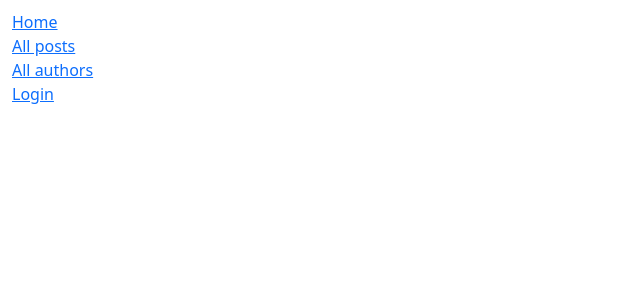
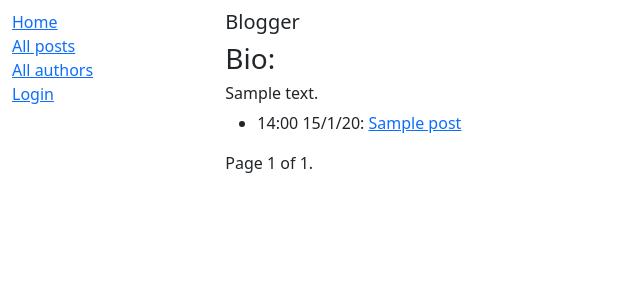
Before and after one commit to drovosekovanton/djangoProjectBlog, a Django app: page /miniblog/blogger/1/ in a window 1280 px wide. Shown: the top 300 px of the page, without its empty margins (0-640 px from the left). Run offline with Django 4.2, Linux system fonts and the light colour scheme; tables that the repository leaves empty hold one stand-in row (values such as "Sample post"); parts of the project's set-up code (start-up, migrations or seed data) failed here and were passed over.

Commit message:
initial blogger detail view fixing some 'user' typos in templates

```diff
--- a/miniblog/templates/miniblog/blogger_detail.html
+++ b/miniblog/templates/miniblog/blogger_detail.html
@@ -3,5 +3,15 @@
     Blog user: Miniblog
 {% endblock %}
 {% block content %}
-
+    <h5>Blogger {{ blogger.username }}</h5>
+    <h3>Bio:</h3>
+    <h6>{{ blogger.bloguser.bio }}</h6>
+    <ul>
+        {% for post in post_list %}
+            <li>
+                {{ post.date_published|date:"H:i j/n/y" }}:
+                <a href="{% url 'post' post.pk %}">{{ post.post_title }}</a>
+            </li>
+        {% endfor %}
+    </ul>
 {% endblock %}
--- a/miniblog/templates/miniblog/bloggers_all.html
+++ b/miniblog/templates/miniblog/bloggers_all.html
@@ -5,10 +5,10 @@
 {% block content %}
     <h1>All bloggers</h1>
     <ul>
-        {% for bloguser in page_obj %}
-            {# each post is a BlogUser object #}
+        {% for blogger in page_obj %}
+            {# each blogger is a User object #}
             <li>
-                <a href="{% url 'blogger' bloguser.pk %}">{{ bloguser.user.username }}</a>
+                <a href="{% url 'blogger' blogger.pk %}">{{ blogger.username }}</a>
             </li>
         {% endfor %}
     </ul>
--- a/miniblog/templates/miniblog/post_detail.html
+++ b/miniblog/templates/miniblog/post_detail.html
@@ -13,7 +13,7 @@
             <li>
                 <table>
                     <tr>
-                        <td>{{ comment.blog_user.user.username }}</td>
+                        <td>{{ comment.user.username }}</td>
                         <td>{{ comment.date_published|date:"H:i j/n/y" }}</td>
                     </tr>
                     <tr>
--- a/miniblog/views.py
+++ b/miniblog/views.py
@@ -3,6 +3,7 @@
 from django.views.generic import TemplateView, CreateView, ListView, DetailView
 from django.contrib.auth.mixins import LoginRequiredMixin
 from .models import Post, BlogUser, Comment
+from django.contrib.auth.models import User
 from django.utils import timezone
 
 
@@ -11,15 +12,37 @@
 
 
 class AllBloggersView(ListView):
-    model = BlogUser
+    model = User
     paginate_by = 5
     template_name = 'miniblog/bloggers_all.html'
-    ordering = ['user']
+    ordering = ['username']
 
 
-class BloggerView(DetailView):
-    model = BlogUser
+class BloggerView(ListView):
+    """
+        display single blogger detail with paginated list of his post
+    """
+    model = Post
     template_name = 'miniblog/blogger_detail.html'
+    paginate_by = 2
+    # or should we use SingleObjectMixin, like in documentation?
+    # https://docs.djangoproject.com/en/4.0/topics/class-based-views/mixins/#using-singleobjectmixin-with-listview
+
+    def get_queryset(self):
+        """
+        Returns queryset of one's blogger posts
+        :return: QuerySet of Post
+        """
+        return Post.objects.filter(user=User(pk=self.kwargs['pk']))
+
+    def get_context_data(self, *, object_list=None, **kwargs):
+        """
+        Add to context blogger object (User)
+        :return: modified context
+        """
+        context = super(BloggerView, self).get_context_data(**kwargs)
+        context['blogger'] = User(pk=self.kwargs['pk'])
+        return context
 
 
 class AllPostsView(ListView):
@@ -56,7 +79,7 @@
         return context
 
     def form_valid(self, form):
-        form.instance.user = self.request.user.bloguser
+        form.instance.user = self.request.user
         form.instance.date_published = timezone.now()
         form.instance.post = Post.objects.get(pk=self.kwargs['pk'])
         return super().form_valid(form)
```
